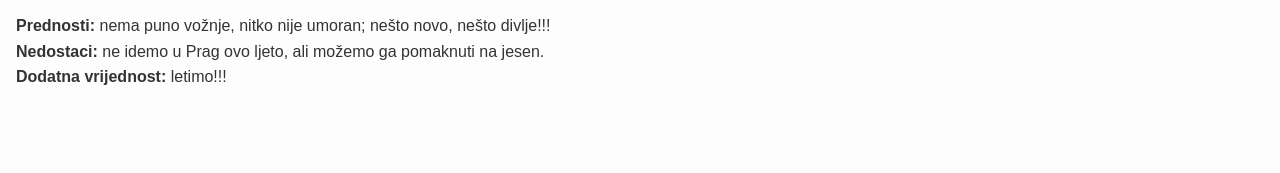
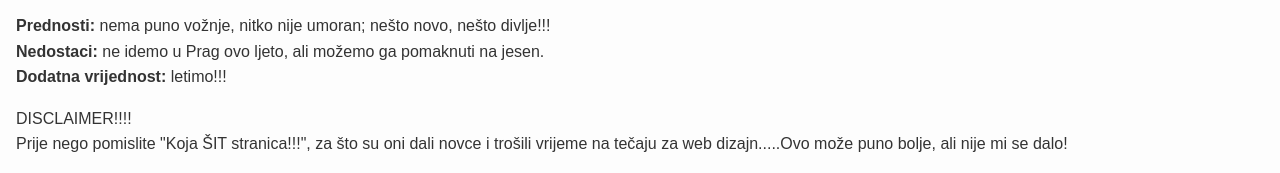
Before and after one commit to sstublja/road_trip, a plain HTML site: page index.html in a window 1280 px wide. Shown: the part 2944-3117 px from the top of the page. Before the commit the page ends 3050 px from the top, so only its background shows below. Drawn offline with Linux system fonts and the light colour scheme.

Commit message:
Update index.html

```diff
--- a/index.html
+++ b/index.html
@@ -97,5 +97,10 @@
     <p><b>Prednosti:</b> nema puno vožnje, nitko nije umoran; nešto novo, nešto divlje!!!<br>
     <b>Nedostaci:</b> ne idemo u Prag ovo ljeto, ali možemo ga pomaknuti na jesen.<br>
     <b>Dodatna vrijednost:</b> letimo!!!</p>
+
+    <footer>
+        <p>DISCLAIMER!!!!<br> Prije nego pomislite "Koja ŠIT stranica!!!", za što su oni dali novce i trošili vrijeme na tečaju za web dizajn.....Ovo može puno bolje, ali nije mi se dalo!
+        </p>
+    </footer>
 </body>
 </html>
```
